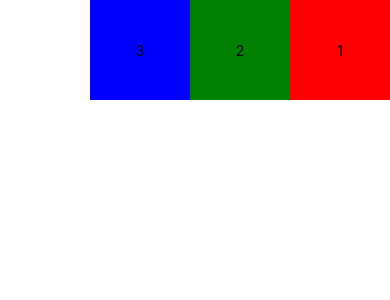
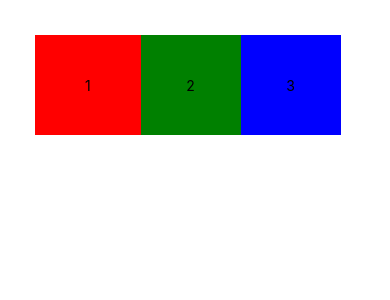
Before and after one commit to BKazimy/NotifierApp, a React Native app: screen / in a window 390 px wide. Shown: the top 300 px of the page. Built offline with nearby package versions, Linux system fonts and the light colour scheme.

Commit message:
Oct 29, 2024, 12:10 AM

```diff
--- a/App.js
+++ b/App.js
@@ -5,11 +5,11 @@ export default function App() {
   return (
     // <View style={styles.container}>
     // <View style={styles.appContainer}>
-    <View style={{ padding: 'auto', flexDirection: 'row-reverse'}}>
+    <View style={{ padding: '9%', flexDirection: 'row'}}>
     <View
       style={{
         backgroundColor: 'red',
-        width: 100,
+        width: '33%',
         height: 100,
         justifyContent: 'center',
         alignItems: 'center',
```
